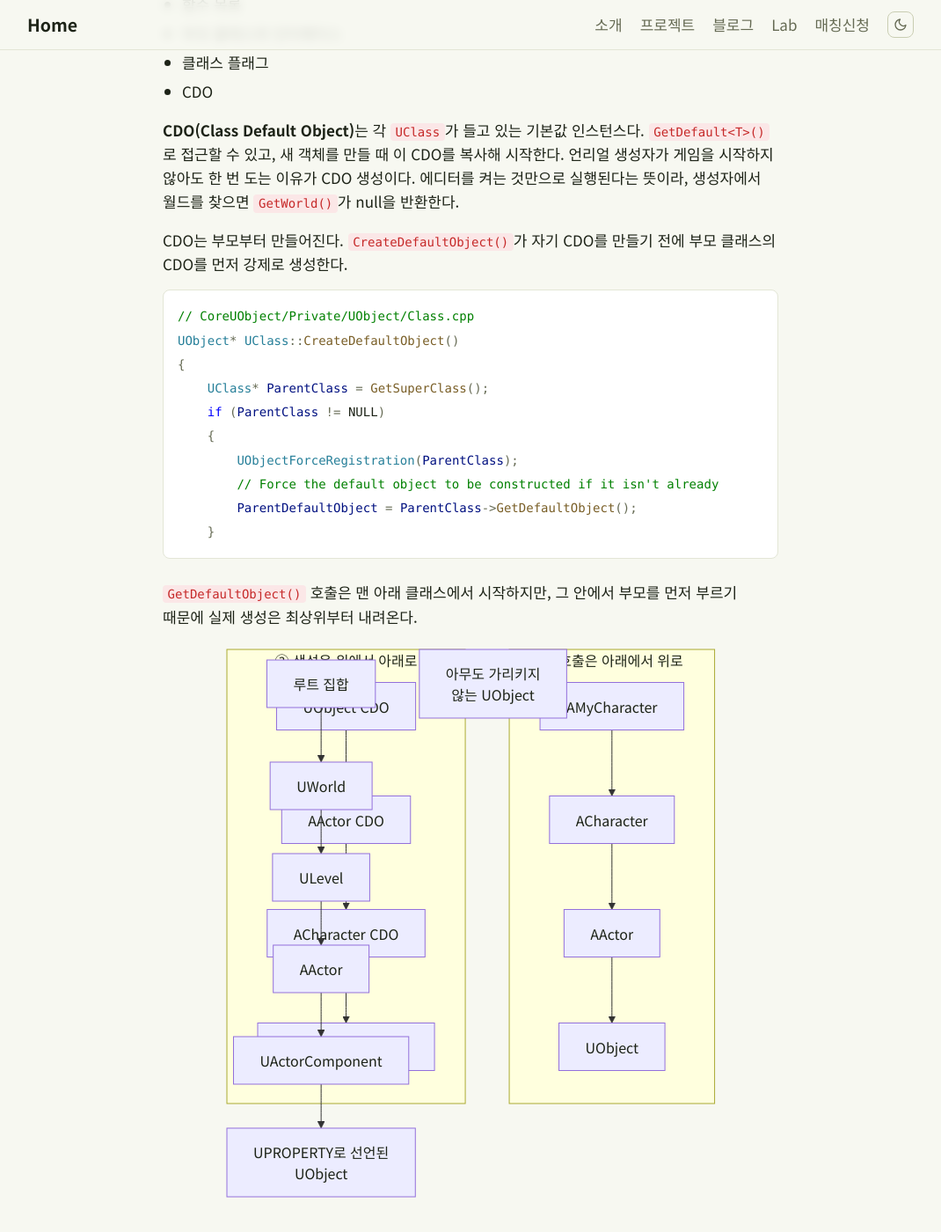
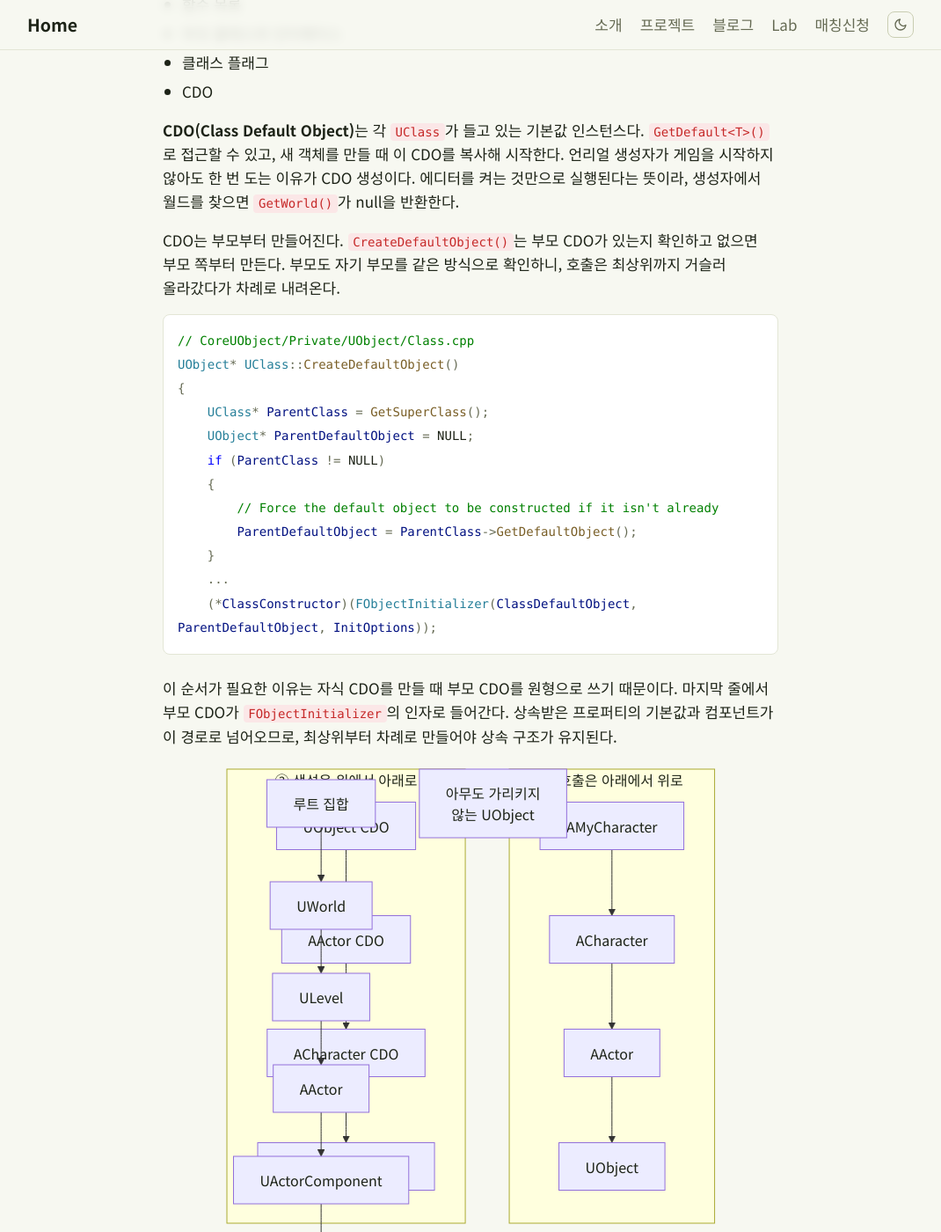
Before and after one commit to skamo3/skamo3.github.io, a Jekyll site: the page built from _posts/2026-08-11-unreal-uclass-gc-object-lifetime.md, in a window 1280 px wide and 1400 px high, scrolled down 588 px. Shown: the whole window at 88% size, without its empty margins (105-1175 px from the left). Built offline with Jekyll 4.4.1, drawn with Linux system fonts in a browser that asks for light colours.

Commit message:
CDO 생성 순서 설명을 조건부 생성과 원형 사용 근거로 보강
- '강제로 생성'을 '있는지 확인하고 없으면 만든다'로 수정
  GetDefaultObject가 실제로 조건부(ClassDefaultObject == nullptr)이고
  소스 주석도 'if it isn't already'라 이쪽이 정확하다
- 부모 CDO가 필요한 이유를 FObjectInitializer 인자로 넘어간다는
  근거와 함께 서술. 상속 프로퍼티 기본값과 컴포넌트가 이 경로로 전달됨
- 인용에 FObjectInitializer 호출 줄 추가

Co-Authored-By: Claude Opus 5 <noreply@anthropic.com>

````diff
--- a/_posts/2026-08-11-unreal-uclass-gc-object-lifetime.md
+++ b/_posts/2026-08-11-unreal-uclass-gc-object-lifetime.md
@@ -21,23 +21,25 @@ mermaid: true
 
 **CDO(Class Default Object)**는 각 `UClass`가 들고 있는 기본값 인스턴스다. `GetDefault<T>()`로 접근할 수 있고, 새 객체를 만들 때 이 CDO를 복사해 시작한다. 언리얼 생성자가 게임을 시작하지 않아도 한 번 도는 이유가 CDO 생성이다. 에디터를 켜는 것만으로 실행된다는 뜻이라, 생성자에서 월드를 찾으면 `GetWorld()`가 null을 반환한다.
 
-CDO는 부모부터 만들어진다. `CreateDefaultObject()`가 자기 CDO를 만들기 전에 부모 클래스의 CDO를 먼저 강제로 생성한다.
+CDO는 부모부터 만들어진다. `CreateDefaultObject()`는 부모 CDO가 있는지 확인하고 없으면 부모 쪽부터 만든다. 부모도 자기 부모를 같은 방식으로 확인하니, 호출은 최상위까지 거슬러 올라갔다가 차례로 내려온다.
 
 ```cpp
 // CoreUObject/Private/UObject/Class.cpp
 UObject* UClass::CreateDefaultObject()
 {
     UClass* ParentClass = GetSuperClass();
+    UObject* ParentDefaultObject = NULL;
     if (ParentClass != NULL)
     {
-        UObjectForceRegistration(ParentClass);
         // Force the default object to be constructed if it isn't already
         ParentDefaultObject = ParentClass->GetDefaultObject();
     }
+    ...
+    (*ClassConstructor)(FObjectInitializer(ClassDefaultObject, ParentDefaultObject, InitOptions));
 ```
 {: .no-collapse}
 
-`GetDefaultObject()` 호출은 맨 아래 클래스에서 시작하지만, 그 안에서 부모를 먼저 부르기 때문에 실제 생성은 최상위부터 내려온다.
+이 순서가 필요한 이유는 자식 CDO를 만들 때 부모 CDO를 원형으로 쓰기 때문이다. 마지막 줄에서 부모 CDO가 `FObjectInitializer`의 인자로 들어간다. 상속받은 프로퍼티의 기본값과 컴포넌트가 이 경로로 넘어오므로, 최상위부터 차례로 만들어야 상속 구조가 유지된다.
 
 <pre class="mermaid">
 flowchart TB
````
